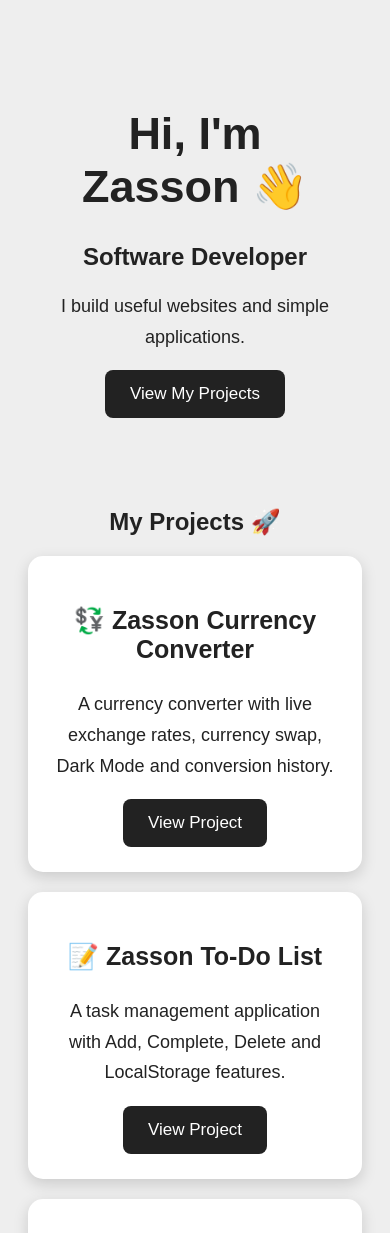
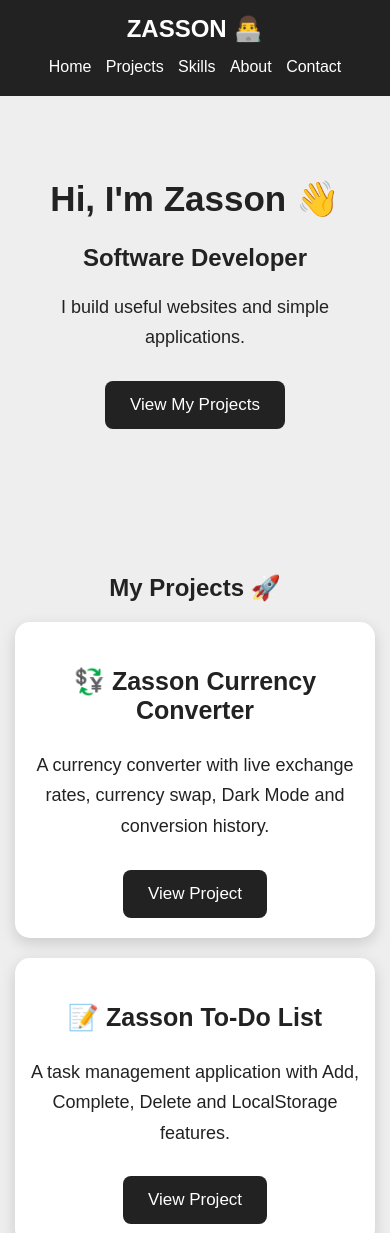
Before and after one commit to zasson770-blip/zasson-portfolio, a plain HTML site: page index.html in a window 390 px wide. Shown: the top 1233 px of the page. Drawn offline with Linux system fonts and the light colour scheme.

Commit message:
Update index.html

```diff
--- a/index.html
+++ b/index.html
@@ -1,48 +1,23 @@
-<!DOCTYPE html>
-<html>
-
-<head>
-
-    <title>Zasson Portfolio</title>
+<!DOCTYPE html><html><head><title>Zasson Portfolio</title>
 
 <style>
-@media (max-width: 600px) {
+
+    * {
+        box-sizing: border-box;
+        scroll-behavior: smooth;
+    }
 
     body {
-        padding: 10px;
+        font-family: Arial, sans-serif;
+        text-align: center;
+        padding: 0;
+        margin: 0;
+        background-color: #eeeeee;
+        color: #222;
     }
 
-    nav {
-        flex-direction: column;
-        gap: 10px;
-    }
+    /* NAVIGATION */
 
-    nav a {
-        display: inline-block;
-        margin: 5px;
-    }
-
-    h1 {
-        font-size: 35px;
-    }
-
-    .hero {
-        padding: 30px 10px;
-    }
-
-    .project-card {
-        padding: 20px 15px;
-    }
-
-    .skill-list {
-        gap: 8px;
-    }
-
-    .skill {
-        padding: 12px 15px;
-    }
-
-}
     nav {
         background-color: #222;
         color: white;
@@ -51,6 +26,9 @@
         justify-content: space-between;
         align-items: center;
         flex-wrap: wrap;
+        position: sticky;
+        top: 0;
+        z-index: 1000;
     }
 
     nav h2 {
@@ -67,18 +45,14 @@ nav a {
     nav a:hover {
         text-decoration: underline;
     }
-        body {
-            font-family: Arial, sans-serif;
-            text-align: center;
-            padding: 30px 20px;
-            background-color: #eeeeee;
-            color: #222;
-        }
+
+
+    /* HERO */
 
     .hero {
-            max-width: 600px;
+        max-width: 700px;
         margin: auto;
-            padding: 40px 20px;
+        padding: 80px 20px;
     }
 
     h1 {
@@ -90,6 +64,9 @@ nav a:hover {
         line-height: 1.7;
     }
 
+
+    /* BUTTON */
+
     button {
         padding: 14px 25px;
         font-size: 17px;
@@ -98,13 +75,20 @@ nav a:hover {
         cursor: pointer;
         background-color: #222;
         color: white;
+        margin-top: 10px;
     }
+
+    button:hover {
+        opacity: 0.8;
+    }
+
 
     /* PROJECTS */
 
     .projects {
         max-width: 700px;
         margin: 50px auto;
+        padding: 20px;
     }
 
     .project-card {
@@ -123,11 +107,13 @@ nav a:hover {
         text-decoration: none;
     }
 
+
     /* SKILLS */
 
     .skills {
         max-width: 700px;
         margin: 50px auto;
+        padding: 20px;
     }
 
     .skill-list {
@@ -146,6 +132,7 @@ nav a:hover {
         box-shadow: 0 3px 10px rgba(0,0,0,0.12);
     }
 
+
     /* ABOUT */
 
     .about {
@@ -153,6 +140,7 @@ nav a:hover {
         margin: 50px auto;
         padding: 25px;
     }
+
 
     /* CONTACT */
 
@@ -162,16 +150,74 @@ nav a:hover {
         padding: 25px;
     }
 
-        .contact button {
-            background-color: #222;
-            color: white;
+
+    /* MOBILE */
+
+    @media (max-width: 600px) {
+
+        nav {
+            flex-direction: column;
+            gap: 10px;
+        }
+
+        nav a {
+            display: inline-block;
+            margin: 5px;
+        }
+
+        h1 {
+            font-size: 35px;
+        }
+
+        .hero {
+            padding: 60px 15px;
+        }
+
+        .projects,
+        .skills,
+        .about,
+        .contact {
+            padding: 15px;
+        }
+
+        .project-card {
+            padding: 20px 15px;
+        }
+
+        .skill-list {
+            gap: 8px;
+        }
+
+        .skill {
+            padding: 12px 15px;
+        }
+
     }
 
 </style>
 
-</head>
+</head><body><!-- NAVIGATION -->
 
-<body>
+<nav>
+
+    <h2>ZASSON 👨‍💻</h2>
+
+    <div>
+
+        <a href="#home">Home</a>
+
+        <a href="#projects">Projects</a>
+
+        <a href="#skills">Skills</a>
+
+        <a href="#about">About</a>
+
+        <a href="#contact">Contact</a>
+
+    </div>
+
+</nav>
+
 
 <!-- HERO -->
 
@@ -186,9 +232,13 @@ nav a:hover {
         and simple applications.
     </p>
 
+    <a href="#projects">
+
         <button>
             View My Projects
         </button>
+
+    </a>
 
 </div>
 
@@ -258,7 +308,7 @@ nav a:hover {
 
         <p>
             An expense tracking application with
-            total calculation, delete feature and LocalStorage.
+            total calculation, Delete and LocalStorage.
         </p>
 
         <a
@@ -316,12 +366,11 @@ nav a:hover {
 </section>
 
 
-    <!-- CONTACT-->
+<!-- CONTACT -->
 
 <section class="contact" id="contact">
 
     <h2>Contact Me 📩</h2>
-
 
     <p>
         Interested in working together?
@@ -337,18 +386,4 @@ nav a:hover {
 
 </section>
 
-</body>
-<nav>
-
-    <h2>ZASSON 👨‍💻</h2>
-
-    <div>
-        <a href="#home">Home</a>
-        <a href="#projects">Projects</a>
-        <a href="#skills">Skills</a>
-        <a href="#about">About</a>
-        <a href="#contact">Contact</a>
-    </div>
-
-</nav>
-  </html>
+</body></html>
```
Lines whose indentation alone changed are shown as unchanged.
